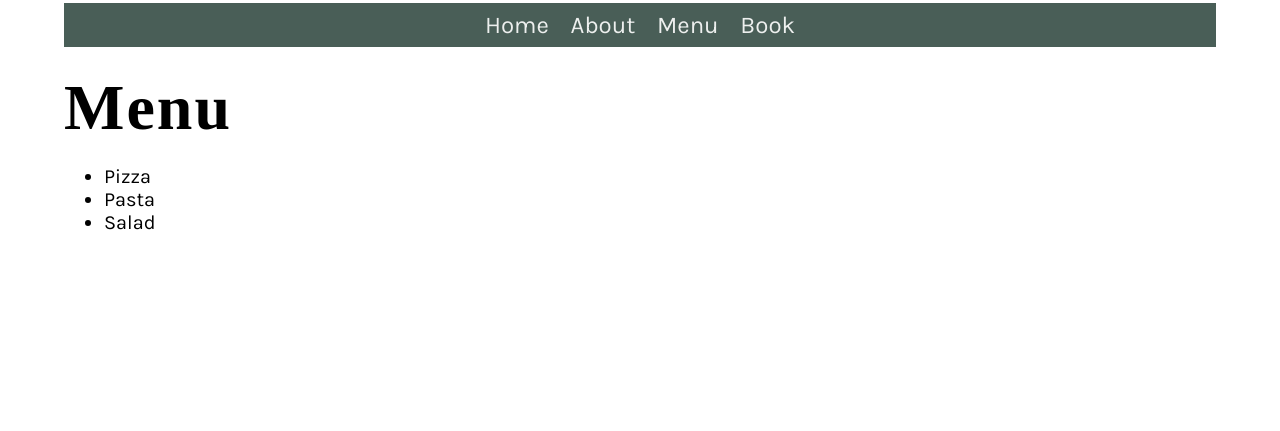
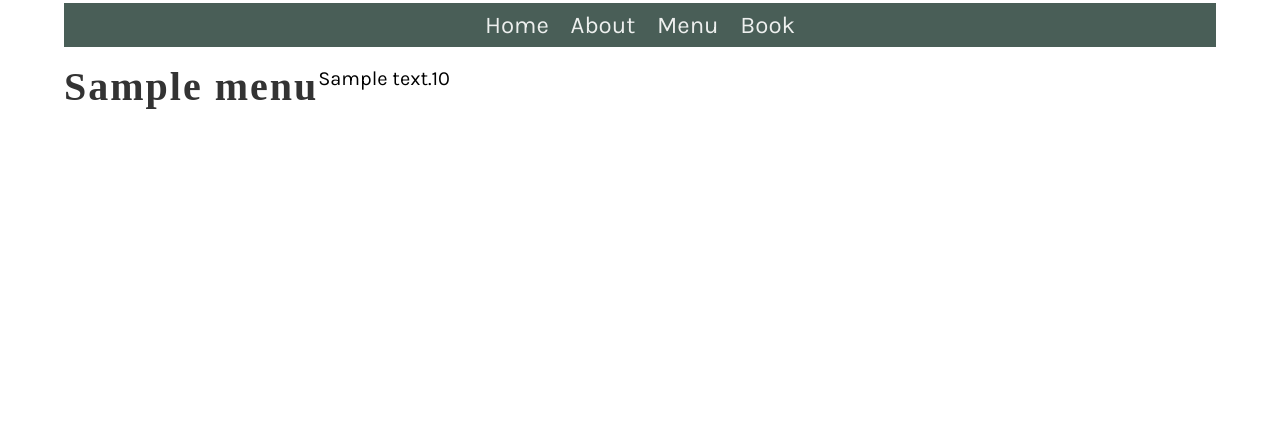
Before and after one commit to Bezawit-Ag/latest, a Django app: template restaurant/templates/menu-display.html in a window 1280 px wide. Shown: the part 369-800 px from the top of the page. Run offline with Django 4.2, Linux system fonts and the light colour scheme; the template is opened without the code that fills it: most values are stand-ins (such as "Sample title", 1, 10 or a date in 2020); some web fonts are replaced.

Commit message:
modification menu-display

```diff
--- a/restaurant/templates/menu-display.html
+++ b/restaurant/templates/menu-display.html
@@ -1,9 +1,12 @@
 {%extends 'base.html' %}
 {% block content %}
-  <h1>Menu</h1>
-  <ul>
-    <li>Pizza</li>
-    <li>Pasta</li>
-    <li>Salad</li>
-  </ul>
+  <div class="column">
+    <div class="row">
+      <h2>{{menu.name}}</h2>
+      <p>{{menu.description}}</p>
+      <p>{{menu.price}}</p>
+
+
+    </div>
+</div>
 {% endblock %}
```
